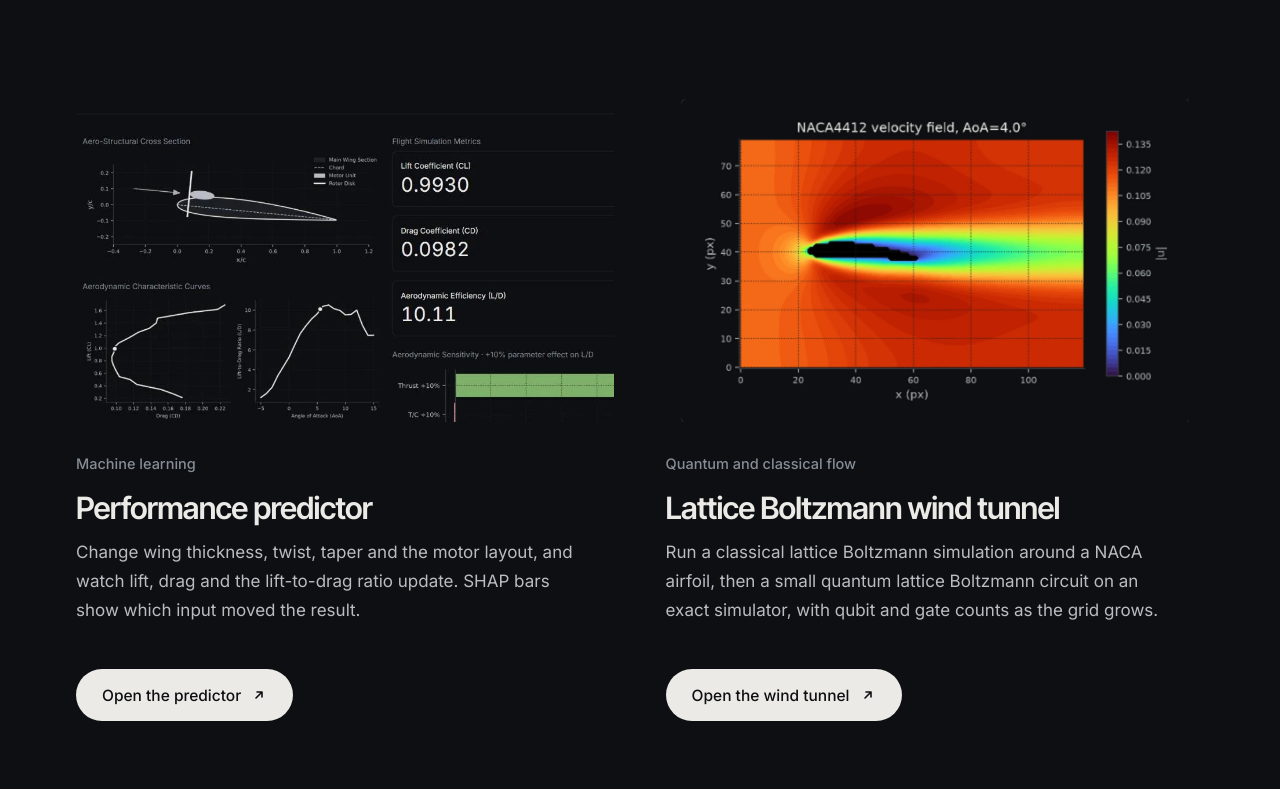
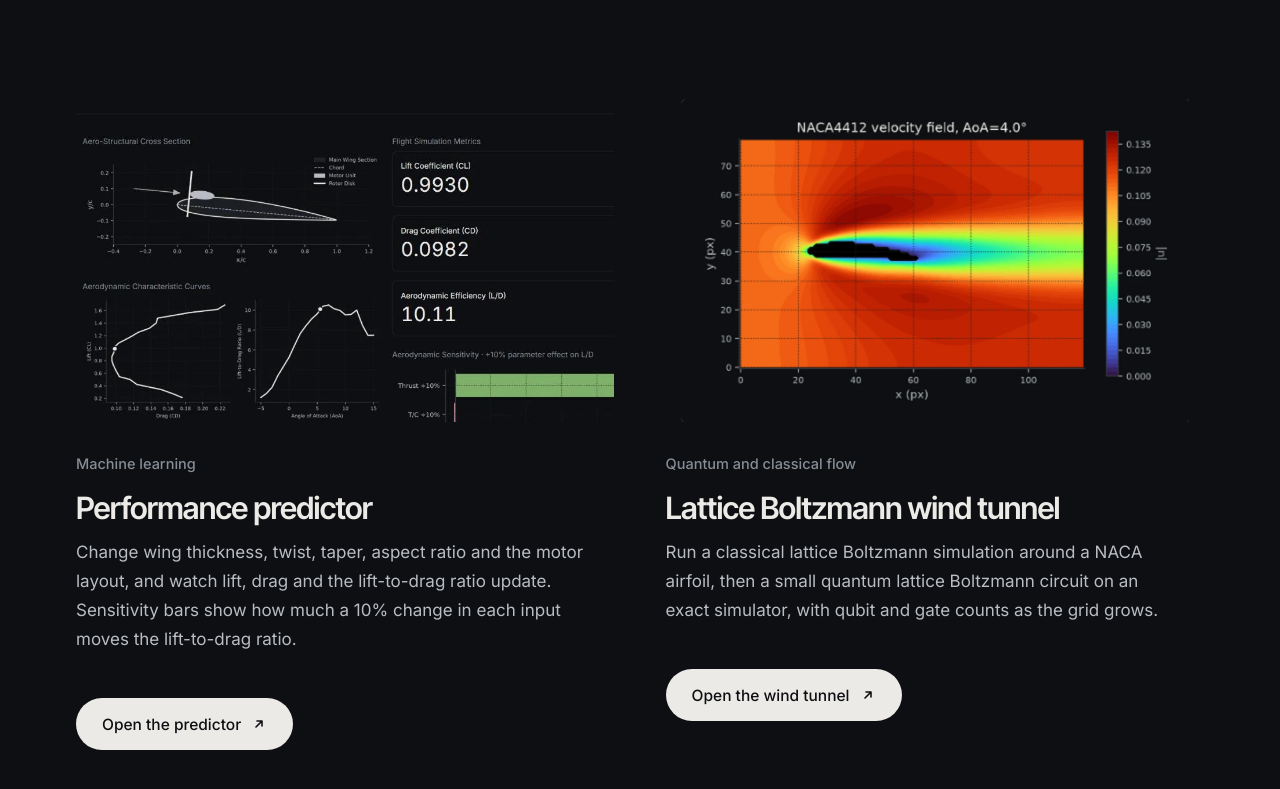
Before and after one commit to Batuhanturkh/aeroqubit-site, a plain HTML site: page interactive-apps.html in a window 1280 px wide. Shown: the part 293-1082 px from the top of the page. Drawn offline with Linux system fonts and the light colour scheme.

Commit message:
Update predictor description

```diff
--- a/interactive-apps.html
+++ b/interactive-apps.html
@@ -50,7 +50,7 @@
         <div class="shot"><img src="assets/img/app_predictor.webp" alt="The performance predictor app" loading="lazy"></div>
         <span class="label">Machine learning</span>
         <h2>Performance predictor</h2>
-        <p>Change wing thickness, twist, taper and the motor layout, and watch lift, drag and the lift-to-drag ratio update. SHAP bars show which input moved the result.</p>
+        <p>Change wing thickness, twist, taper, aspect ratio and the motor layout, and watch lift, drag and the lift-to-drag ratio update. Sensitivity bars show how much a 10% change in each input moves the lift-to-drag ratio.</p>
         <a class="btn" href="https://aeroqubitml.streamlit.app/" target="_blank" rel="noopener">Open the predictor <svg viewBox="0 0 16 16" fill="none" stroke="currentColor" stroke-width="1.6" aria-hidden="true"><path d="M5 11 11 5M6 5h5v5" stroke-linecap="round" stroke-linejoin="round"/></svg></a>
       </article>
       <article class="app rv d1">
```
